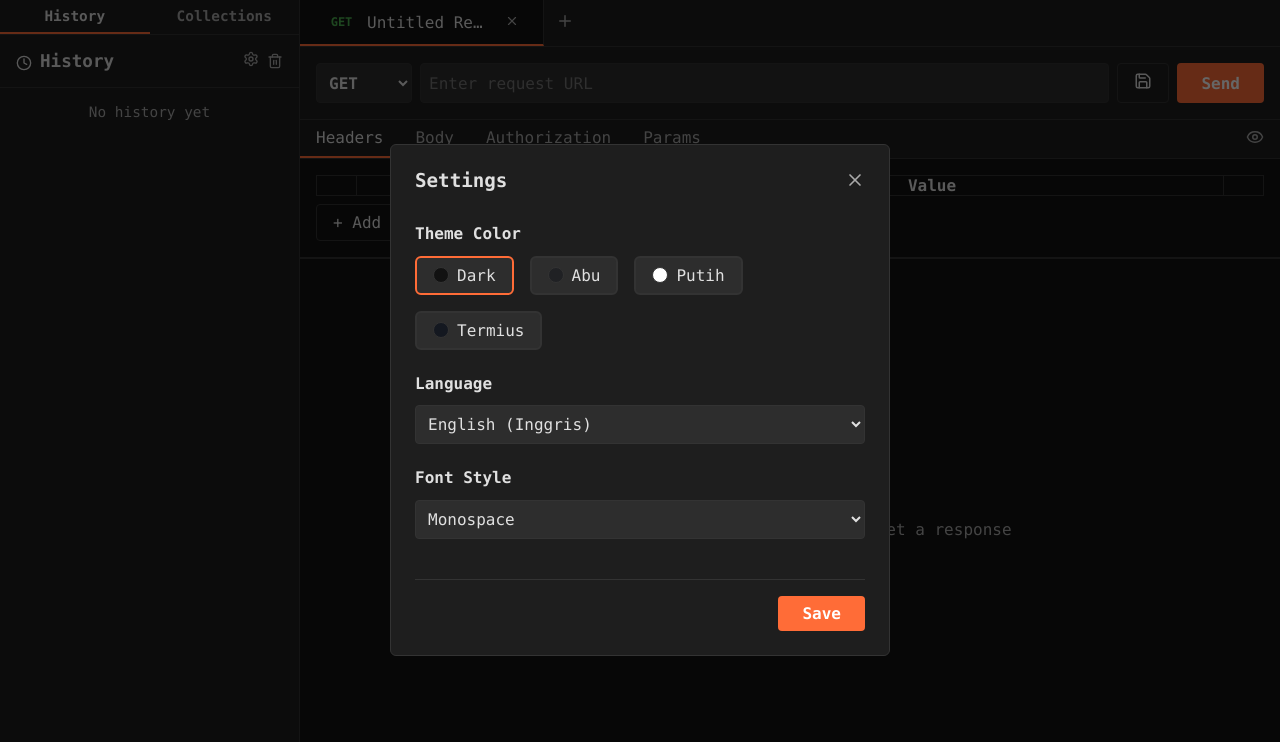
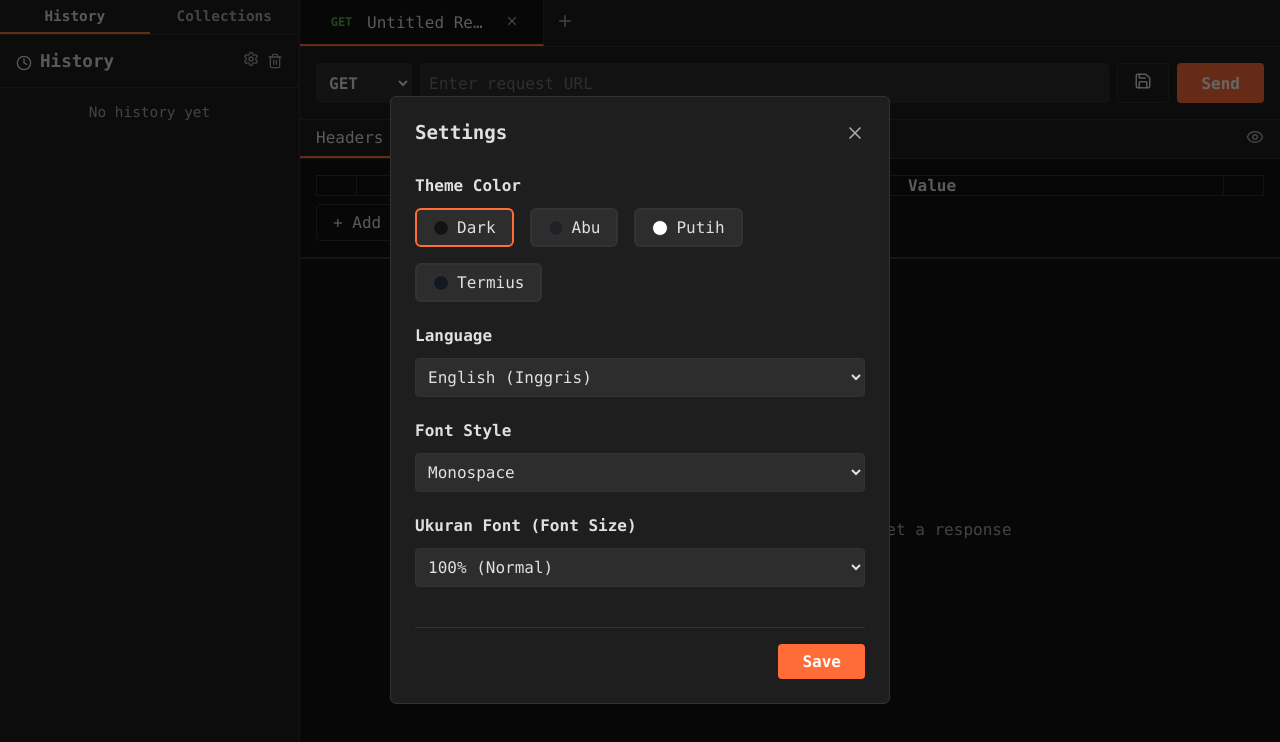
Before and after one commit to mayugoro/ekstensi-api-client, a React (Vite) app: page / in a window 1280 px wide. Both pictures are taken after a click on the icon 251 px from the left and 59 px from the top of the page. Shown: the top 742 px of the page. Built offline with nearby package versions, Linux system fonts and the light colour scheme.

Commit message:
feat: add font size percentage setting

```diff
--- a/src/App.tsx
+++ b/src/App.tsx
@@ -14,6 +14,7 @@ function App() {
   const [sidebarTab, setSidebarTab] = useState<'history'|'collections'>('history');
   const [theme, setTheme] = useState<AppTheme>('dark');
   const [fontFamily, setFontFamily] = useState('monospace');
+  const [fontSize, setFontSize] = useState('100%');
   const [language, setLanguage] = useState('en');
   const [isSettingsOpen, setIsSettingsOpen] = useState(false);
 
@@ -28,11 +29,13 @@ function App() {
   // Settings temporary state
   const [tempTheme, setTempTheme] = useState<AppTheme>('dark');
   const [tempFontFamily, setTempFontFamily] = useState('monospace');
+  const [tempFontSize, setTempFontSize] = useState('100%');
   const [tempLanguage, setTempLanguage] = useState('en');
 
   const openSettings = () => {
     setTempTheme(theme);
     setTempFontFamily(fontFamily);
+    setTempFontSize(fontSize);
     setTempLanguage(language);
     setIsSettingsOpen(true);
   };
@@ -40,13 +43,14 @@ function App() {
   const saveSettings = () => {
     setTheme(tempTheme);
     setFontFamily(tempFontFamily);
+    setFontSize(tempFontSize);
     setLanguage(tempLanguage);
     setIsSettingsOpen(false);
   };
 
   useEffect(() => {
     // Load from storage
-    chrome.storage?.local.get(['tabs', 'activeTabId', 'history', 'theme', 'savedRequests', 'fontFamily', 'language'], (result: any) => {
+    chrome.storage?.local.get(['tabs', 'activeTabId', 'history', 'theme', 'savedRequests', 'fontFamily', 'fontSize', 'language'], (result: any) => {
       if (result.tabs && result.tabs.length > 0) {
         setTabs(result.tabs);
         setActiveTabId(result.activeTabId || result.tabs[0].id);
@@ -61,6 +65,7 @@ function App() {
       }
       if (result.theme) setTheme(result.theme);
       if (result.fontFamily) setFontFamily(result.fontFamily);
+      if (result.fontSize) setFontSize(result.fontSize);
       if (result.language) setLanguage(result.language);
     });
   }, []);
@@ -82,11 +87,15 @@ function App() {
   }, [fontFamily]);
 
   useEffect(() => {
+    document.body.style.fontSize = fontSize;
+  }, [fontSize]);
+
+  useEffect(() => {
     // Save to storage
     if (tabs.length > 0) {
-      chrome.storage?.local.set({ tabs, activeTabId, history, theme, savedRequests, fontFamily, language });
+      chrome.storage?.local.set({ tabs, activeTabId, history, theme, savedRequests, fontFamily, fontSize, language });
     }
-  }, [tabs, activeTabId, history, theme, savedRequests, fontFamily, language]);
+  }, [tabs, activeTabId, history, theme, savedRequests, fontFamily, fontSize, language]);
 
   const addNewTab = (request?: RequestConfig) => {
     const newTab: TabData = {
@@ -537,6 +546,22 @@ function App() {
                   <option value="monospace">Monospace</option>
                 </select>
               </div>
+
+              {/* Font Size */}
+              <div>
+                <label style={{ display: 'block', marginBottom: '0.8rem', fontWeight: 'bold' }}>Ukuran Font (Font Size)</label>
+                <select
+                  className="modal-input"
+                  value={tempFontSize}
+                  onChange={(e) => setTempFontSize(e.target.value)}
+                >
+                  <option value="80%">80% (Lebih Kecil)</option>
+                  <option value="90%">90% (Kecil)</option>
+                  <option value="100%">100% (Normal)</option>
+                  <option value="110%">110% (Besar)</option>
+                  <option value="120%">120% (Lebih Besar)</option>
+                </select>
+              </div>
             </div>
 
             <div className="modal-actions" style={{ marginTop: '1.5rem', paddingTop: '1rem', borderTop: '1px solid var(--border-color)' }}>
--- a/src/index.css
+++ b/src/index.css
@@ -80,6 +80,10 @@
   padding: 0;
 }
 
+html {
+  font-size: 16px; /* Base size */
+}
+
 body {
   font-family: 'Inter', -apple-system, BlinkMacSystemFont, 'Segoe UI', Roboto, Helvetica, Arial, sans-serif;
   background-color: var(--bg-dark);
@@ -88,7 +92,6 @@ body {
   overflow: hidden;
   user-select: none;
   -webkit-user-select: none;
-  font-size: 16px;
 }
 
 input, select, textarea, button {
```
